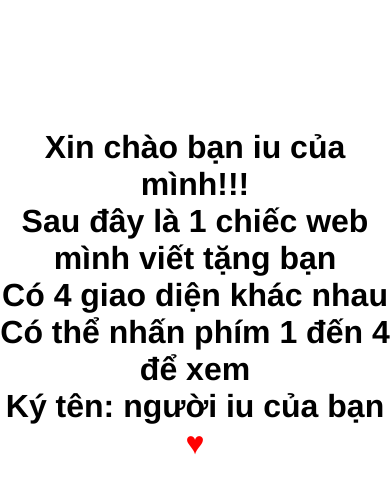
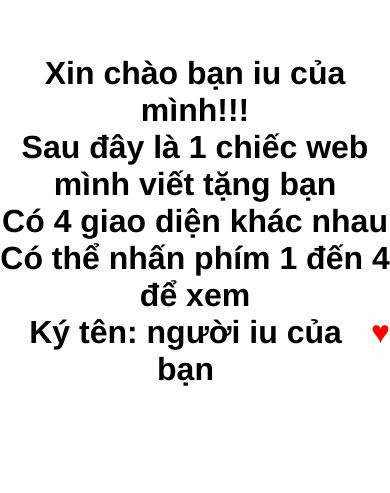
Before and after one commit to mylove3010/mylove3010.github.io, a React (Create React App) app: page / in a window 390 px wide. Shown: the part 201-694 px from the top of the page. Built offline with nearby package versions, Linux system fonts and the light colour scheme.

Commit message:
update UI for mobile and small screen

```diff
--- a/src/App.css
+++ b/src/App.css
@@ -17,6 +17,11 @@
 }
 #main-div {
   outline: none;
+  display: flex;
+  flex: 1;
+  flex-direction: column;
+  justify-content: center;
+  align-items: center;
 }
 .typing-div {
   font-size: 2em;
@@ -25,7 +30,14 @@
   display: inline-block;
 }
 .item-typing {
-  display: inline-block;
+  display: flex;
+  /* width: 100vw; */
+  text-align: center;
+  align-items: flex-start;
+  /* flex: 1; */
+}
+#root {
   width: 100vw;
-  text-align: center;
+  height: 100vh;
+  display: flex;
 }
--- a/src/App.js
+++ b/src/App.js
@@ -51,7 +51,9 @@ function App() {
   }, []);
 
 
-  return <div id="main-div" style={whatScreen === "0" ? { paddingTop: "calc(50vh - 92px)" } : {}}>
+  return <div id="main-div"
+    // style={whatScreen === "0" ? { paddingTop: "calc(50vh - 92px)" } : {}}
+  >
     {whatScreen === "0" && template0()}
     {whatScreen === "1" && template1()}
     {whatScreen === "2" && template2()}
```
Also changed, not shown: public/manifest.json, src/template1.html (deleted).
